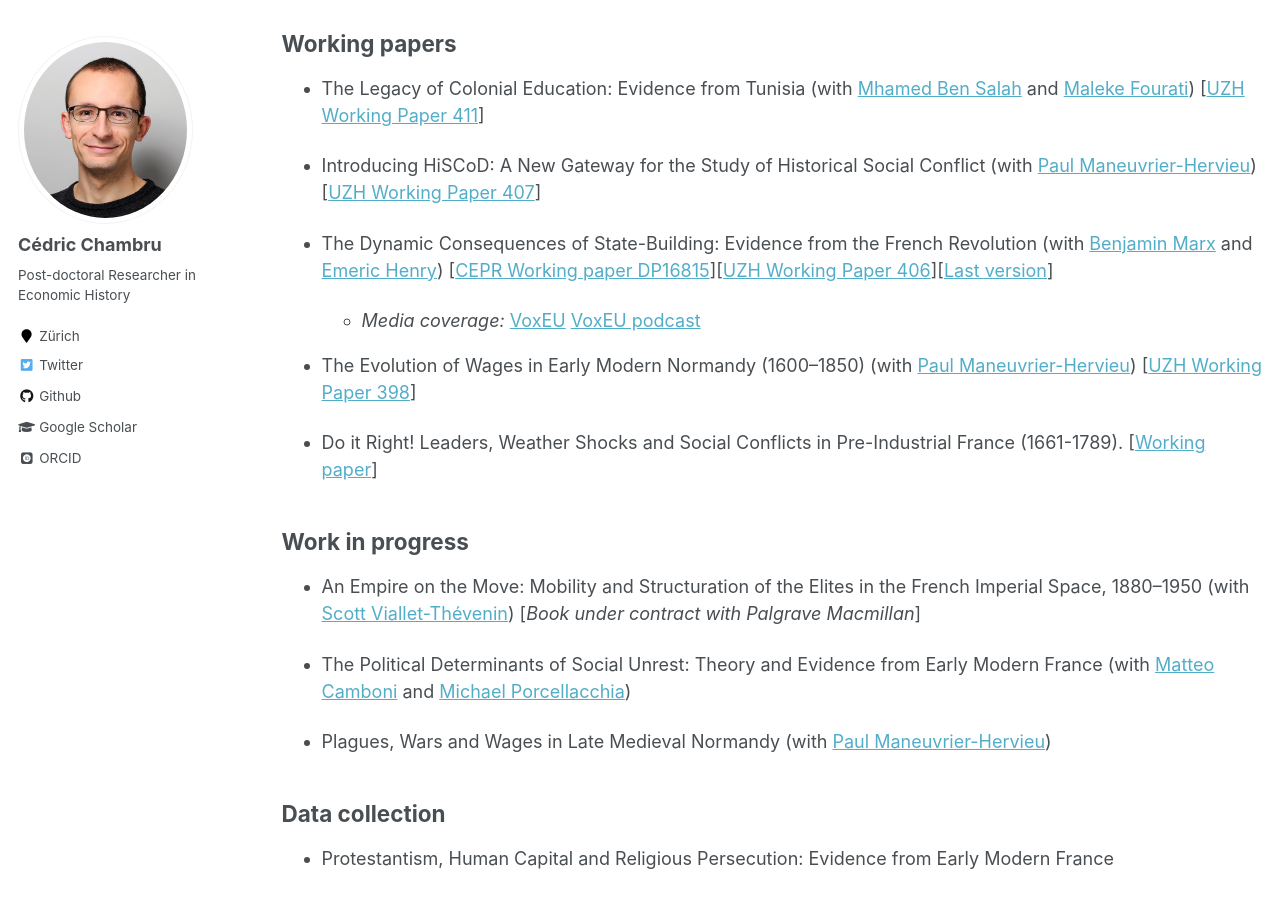
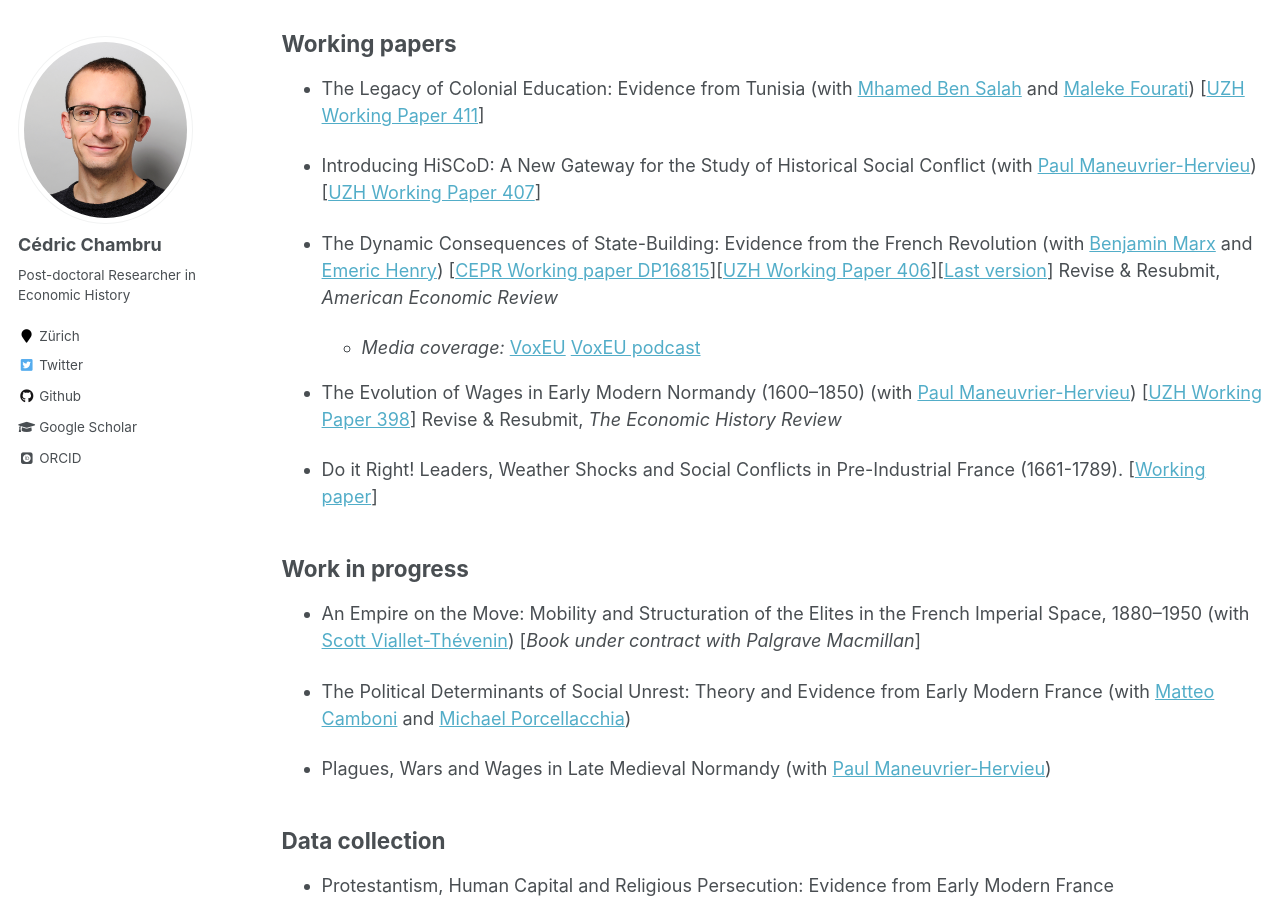
Before and after one commit to CedricChambru/CedricChambru.github.io, a Jekyll site: the page built from _pages/research.md, in a window 1280 px wide and 900 px high, scrolled down 487 px. Built offline with Jekyll 4.4.1, drawn with Linux system fonts in a browser that asks for light colours; some web fonts are replaced.

Commit message:
Update research.md

```diff
--- a/_pages/research.md
+++ b/_pages/research.md
@@ -22,11 +22,11 @@ redirect_from:
 
 * Introducing HiSCoD: A New Gateway for the Study of Historical Social Conflict (with [Paul Maneuvrier-Hervieu](https://paulmaneuvrierhervieu.github.io)) [[UZH Working Paper 407](https://doi.org/10.5167/uzh-217109)]
 
-* The Dynamic Consequences of State-Building: Evidence from the French Revolution (with [Benjamin Marx](https://sites.google.com/view/bmarx) and [Emeric Henry](https://sites.google.com/site/emericmlhenry)) [[CEPR Working paper DP16815](https://cepr.org/active/publications/discussion_papers/dp.php?dpno=16815)][[UZH Working Paper 406](https://doi.org/10.5167/uzh-217105)][[Last version](https://drive.google.com/file/d/1Wll4seH5huKJU6ll9ziLA4ixs7BJzSG8/view)]
+* The Dynamic Consequences of State-Building: Evidence from the French Revolution (with [Benjamin Marx](https://sites.google.com/view/bmarx) and [Emeric Henry](https://sites.google.com/site/emericmlhenry)) [[CEPR Working paper DP16815](https://cepr.org/active/publications/discussion_papers/dp.php?dpno=16815)][[UZH Working Paper 406](https://doi.org/10.5167/uzh-217105)][[Last version](https://drive.google.com/file/d/1Wll4seH5huKJU6ll9ziLA4ixs7BJzSG8/view)] Revise & Resubmit, *American Economic Review*
 
    - *Media coverage:* [VoxEU](https://voxeu.org/article/building-state-one-step-time) [VoxEU podcast](https://voxeu.org/vox-talks/french-revolution-state-building)
 
-* The Evolution of Wages in Early Modern Normandy (1600–1850) (with [Paul Maneuvrier-Hervieu](https://paulmaneuvrierhervieu.github.io)) [[UZH Working Paper  398](https://doi.org/10.5167/uzh-207639)]
+* The Evolution of Wages in Early Modern Normandy (1600–1850) (with [Paul Maneuvrier-Hervieu](https://paulmaneuvrierhervieu.github.io)) [[UZH Working Paper  398](https://doi.org/10.5167/uzh-207639)] Revise & Resubmit, *The Economic History Review*
 
 * Do it Right! Leaders, Weather Shocks and Social Conflicts in Pre-Industrial France (1661-1789). [[Working paper](https://doi.org/10.5167/uzh-186150)]
 
```
